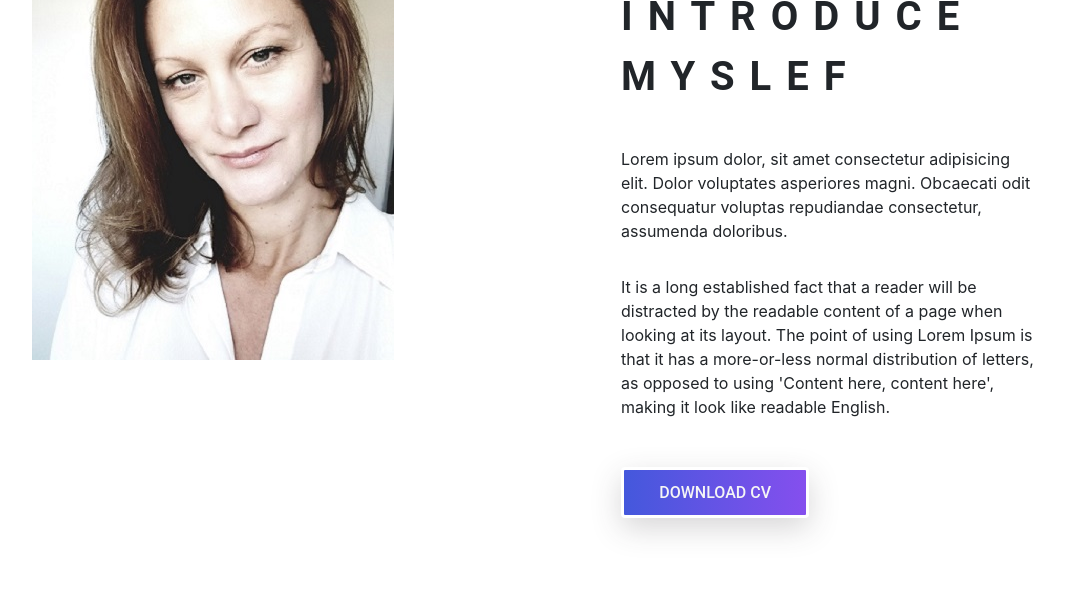
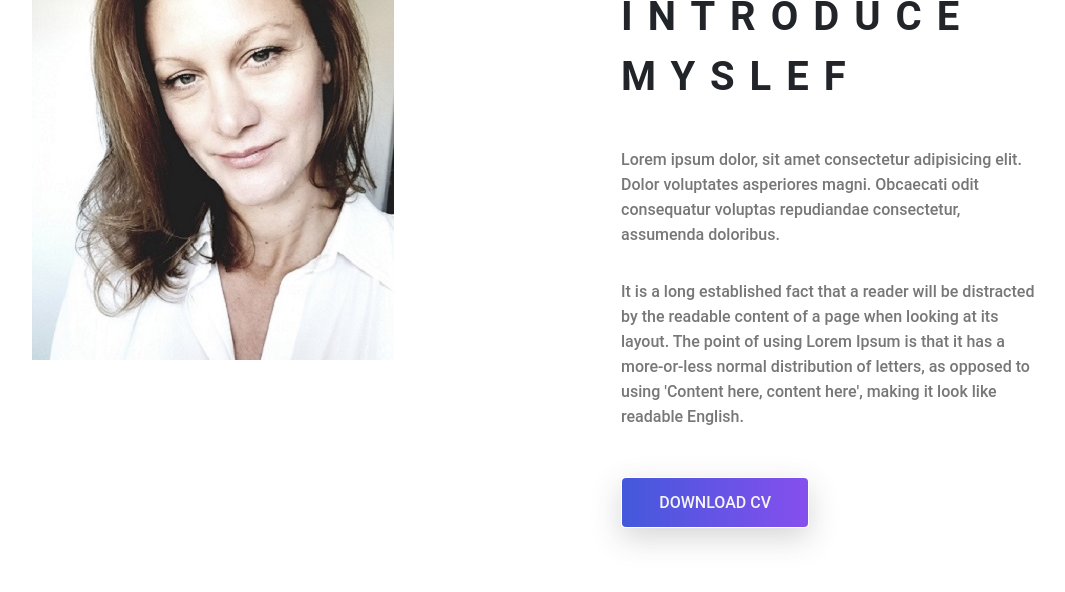
Before and after one commit to KelseyMetter/portfolio2, a plain HTML site: page index.html in a window 1280 px wide. Shown: the part 820-1412 px from the top of the page, without its empty margins (34-1099 px from the left). Drawn offline with Linux system fonts and the light colour scheme; files whose address does not match are found by name; a web font is replaced by a local one.

Commit message:
Update _global.css

```diff
--- a/css/partials/_global.css
+++ b/css/partials/_global.css
@@ -14,7 +14,7 @@
 .button{
     padding: .8rem 2.2rem;
     font: normal 500 16px/20px var(--roboto);
-    position: realative;
+    position: relative;
     border: 3px solid transparent;
     border-radius: 4px;
 }
@@ -35,10 +35,10 @@
 
 .button.primary-button::after,.button.secondary-button::after{
     position:absolute;
-    /*top:-2px; left:-2px;*/
+    top:-2px; left:-2px;
     bottom:-2px; right:-2px;
     background:var(--gradient-color);
-    content:"";
+    content:" ";
     z-index:-1;
     border-radius:4px;
 }
@@ -55,7 +55,7 @@
     box-shadow: var(--box-shadow);
 }
 
-.p.para{
+p.para{
     color:var(--text-color);
     font:normal 500 16px/25px var(--roboto);
 }
```
